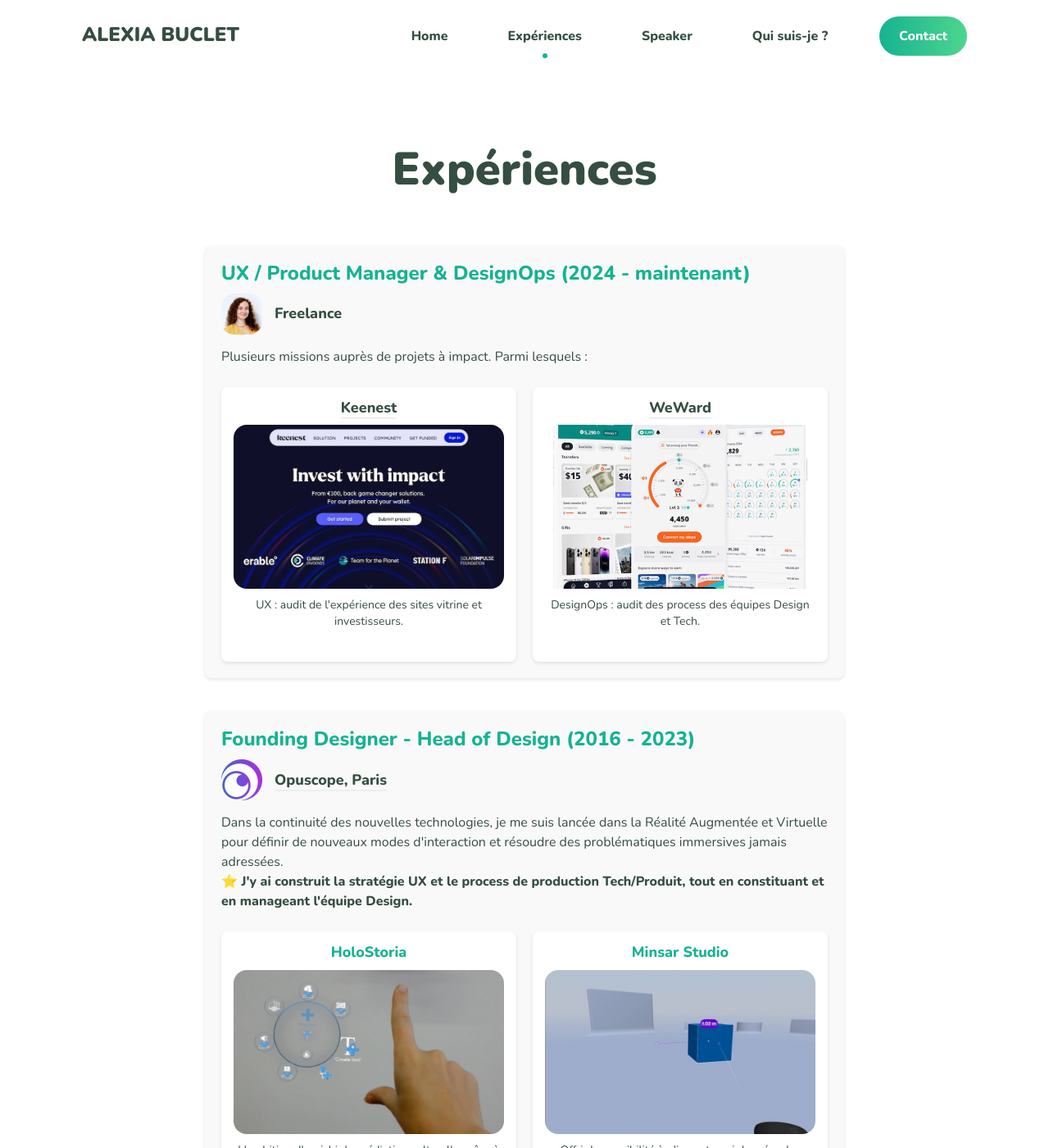
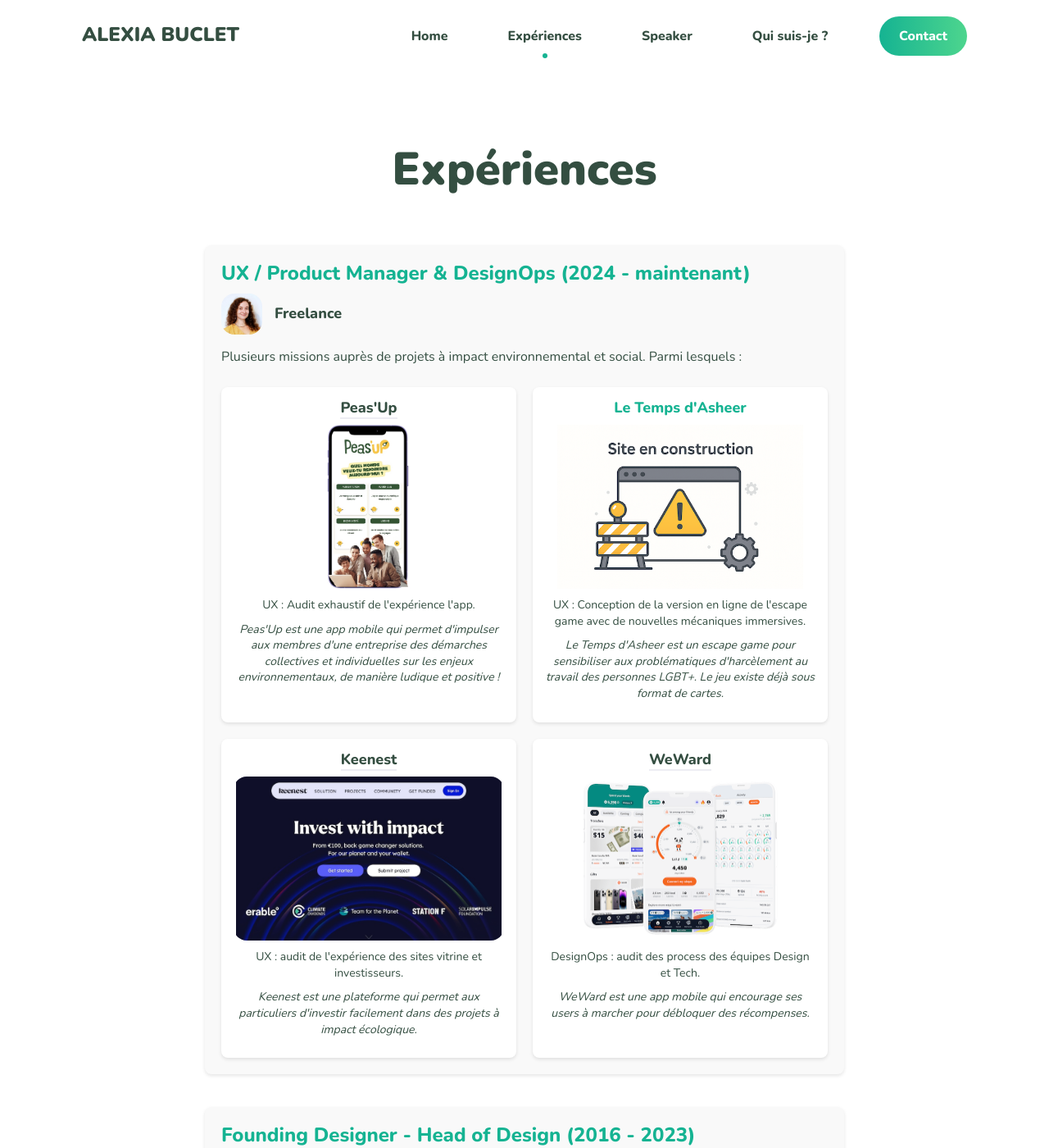
Before and after one commit to alexiabuclet/alexiabuclet.github.io, a Jekyll site: the page built from _pages/experiences.md, in a window 1280 px wide and 1400 px high. Shown: the whole window at 82% size. Built offline with Jekyll 4.4.1, drawn with Linux system fonts in a browser that asks for light colours.

Commit message:
Update projects

```diff
--- a/_data/experiences.yml
+++ b/_data/experiences.yml
@@ -1,13 +1,25 @@
 - title: UX / Product Manager & DesignOps (2024 - maintenant)
   company: Freelance
-  description: "Plusieurs missions auprès de projets à impact. Parmi lesquels :"
+  description: "Plusieurs missions auprès de projets à impact environnemental et social. Parmi lesquels :"
   projects:
+    - title: "<a href='https://www.peasup.org/'>Peas'Up</a>"
+      description: "UX : Audit exhaustif de l'expérience l'app."
+      client: "Peas'Up est une app mobile qui permet d'impulser aux membres d'une entreprise des démarches collectives et individuelles sur les enjeux environnementaux, de manière ludique et positive !"
+      image: /images/peasup.avif
+      image_alt: Téléphone avec l'app Peas'Up
+    - title: "Le Temps d'Asheer" #<a href='https://www.peasup.org/'>Le Temps d'Asheer</a>
+      description: "UX : Conception de la version en ligne de l'escape game avec de nouvelles mécaniques immersives."
+      client: "Le Temps d'Asheer est un escape game pour sensibiliser aux problématiques d'harcèlement au travail des personnes LGBT+. Le jeu existe déjà sous format de cartes. "
+      image: /images/enconstruction.png
+      image_alt: Téléphone avec l'app Peas'Up
     - title: "<a href='https://www.keenest.co/'>Keenest</a>"
       description: "UX : audit de l'expérience des sites vitrine et investisseurs."
+      client: "Keenest est une plateforme qui permet aux particuliers d'investir facilement dans des projets à impact écologique."
       image: /images/keenest.jpg
       image_alt: Copie d'écran du site de Keenest
     - title: "<a href='https://www.wewardapp.com/fr'>WeWard</a>"
       description: "DesignOps : audit des process des équipes Design et Tech."
+      client: "WeWard est une app mobile qui encourage ses users à marcher pour débloquer des récompenses."
       image: /images/weward.png
       image_alt: Copies d'écran de WeWard
   logo: /images/alexia-buclet.jpg
--- a/_pages/experiences.md
+++ b/_pages/experiences.md
@@ -27,6 +27,7 @@
                  <h4 class="project-title">{{ project.title }}</h4>
                  <img src="{{ project.image | relative_url }}" alt="{{ project.title }}" class="project-image">
                  <p class="project-description">{{ project.description }}</p>
+                 <p class="project-client">{{ project.client }}</p>
                </div>
              {% endfor %}
            </div>
--- a/_sass/4-layouts/_experiences.scss
+++ b/_sass/4-layouts/_experiences.scss
@@ -67,7 +67,7 @@
   .project-image {
     width: 100%;
     height: 200px; //avant 150px
-    object-fit: cover;
+    object-fit: contain; //avant cover (zoom sur l'image), contain l'affiche en entier
     border-radius: 4px;
     margin-bottom: 10px;
   }
@@ -76,4 +76,13 @@
     font-size: 14px;
     line-height: 1.4;
     width: 100%; // Ensure the description takes full width
+    margin-bottom: 10px;
   }
+
+  .project-client {
+    font-size: 14px;
+    font-style: italic;
+    line-height: 1.4;
+    width: 100%; // Ensure the description takes full width
+    margin-bottom: 10px;
+  }
--- /dev/null
+++ b/assets/css/main.scss
@@ -0,0 +1,12 @@
+// Add these styles to reduce spacing
+.project-item {
+  .project-description {
+    margin-bottom: 0;  // Remove bottom margin from the description
+  }
+
+  margin-bottom: 1rem; // Add consistent spacing between project items
+}
+
+.projects-container {
+  margin-top: 1rem;    // Add some space between experience description and projects
+}
```
Also changed, not shown: _data/settings.yml (+9 -3 lines), _includes/section-author.html (+13 -0 lines), images/enconstruction.png (added), images/peasup.avif (added).
